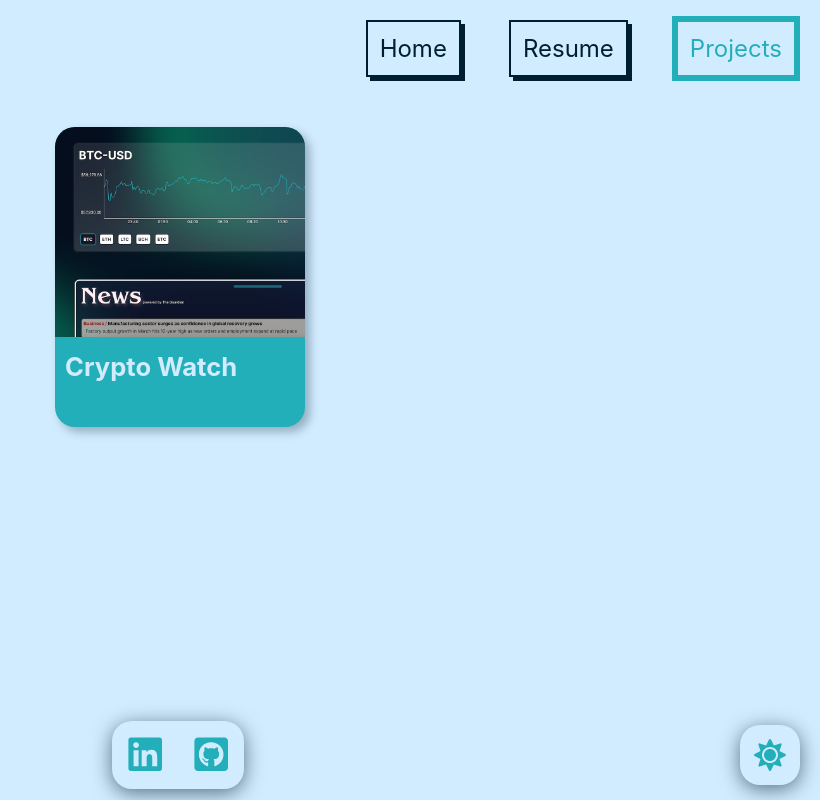
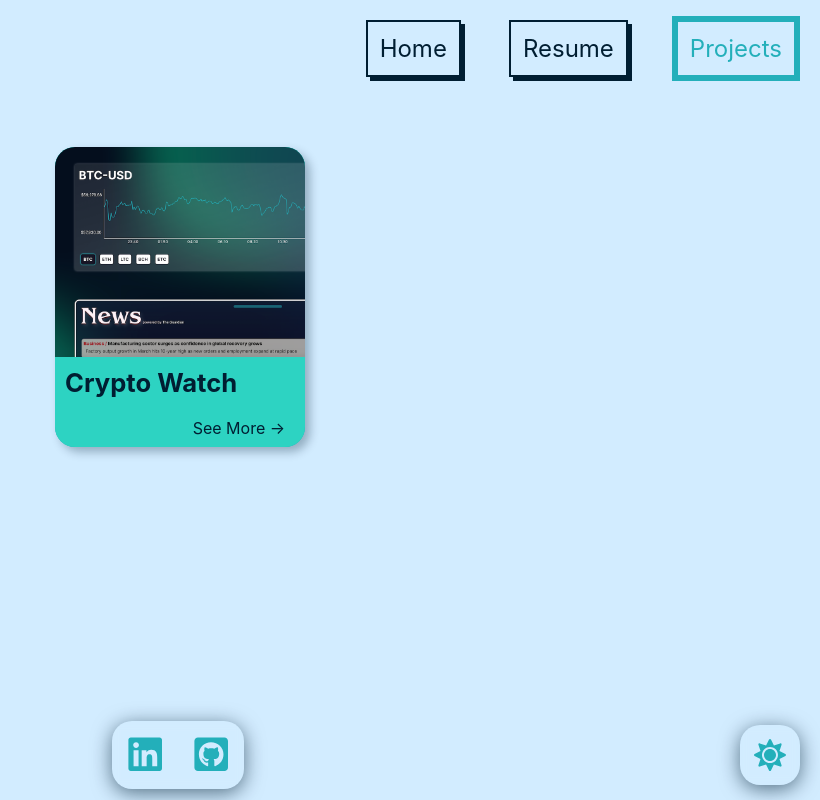
Before and after one commit to namfal/portfolio, a Vue app: page /projects in a window 1280 px wide. Shown: the whole page, without its empty margins (460-1280 px from the left). Built offline with nearby package versions, Linux system fonts and the light colour scheme.

Commit message:
simplified the flip card animation and completed the info on the crypto watch project

```diff
--- /dev/null
+++ b/src/components/FlipCard.vue
@@ -0,0 +1,153 @@
+<template>
+	<div class="scene">
+		<div :class="[{ 'flipped': cardFlipped}, 'card']">
+			<div class="front" @click="flipCard">
+				<img :src="require(`@/assets/${fileName}`)" alt="Screenshots of a project I worked on">
+				<h4>{{title}}</h4>
+				<div class="see-more"> See More <span class="arrow">-></span> </div>
+			</div>
+			<div class="back">
+				<img :src="require(`@/assets/${fileName}`)" alt="Screenshots of a project I worked on">
+				<h4>{{title}}</h4>
+				<p class="tech-stack">{{techStack}}</p>
+				<p>{{text}}</p>
+				<a :href="link" target="_blank">Live Demo</a>
+				<a :href="github" target="_blank">Github</a>
+				<button @click="flipCard">Close</button>
+			</div>
+		</div>
+	</div>
+</template>
+
+<script>
+export default {
+	name: 'FlipCard',
+	props: ['fileName', 'title', 'text', 'techStack', 'link', 'github'],
+	data () {
+		return {
+			cardFlipped: false
+		}
+	},
+	methods: {
+		flipCard () {
+			this.cardFlipped = !this.cardFlipped
+		}
+	}
+}
+</script>
+
+<style scoped lang="less">
+	.scene {
+		width: 350px;
+		height: 400px;
+		perspective: 600px;
+		padding: 50px;
+	}
+
+	.card {
+		width: 100%;
+		height: 100%;
+		position: relative;
+		transform-style: preserve-3d;
+		transition: transform 1s;
+		border-radius: 20px;
+	}
+
+	.card.flipped {
+		transform: rotateY(180deg);
+		overflow: unset;
+	}
+
+	.front, .back {
+		position: absolute;
+		width: 100%;
+		height: 100%;
+		backface-visibility: hidden;
+		border-radius: 20px;
+
+		img {
+			align-self: flex-start;
+		}
+
+		h4 {
+			margin: 10px;
+		}
+	}
+
+	.front {
+		overflow: hidden;
+		display: flex;
+		justify-content: space-between;
+		flex-direction: column;
+
+		img {
+			height: 70%;
+		}
+
+
+		.see-more {
+			align-self: flex-end;
+			margin: 10px 20px;
+
+			.arrow {
+				display: inline-block;
+				transition: transform 200ms ease-in-out;
+			}
+		}
+
+		&:hover {
+			cursor: pointer;
+
+			.arrow {
+				transform: translateX(10px);
+			}
+		}
+	}
+
+	.back {
+		transform: rotateY(180deg);
+		overflow: scroll;
+
+		p, button, a {
+			margin: 10px;
+		}
+
+		.tech-stack {
+			font-size: 1em;
+			border: 1px solid;
+			display: inline-block;
+			padding: 5px;
+			border-radius: 8px;
+			margin: 5px 10px;
+		}
+
+		img {
+			height: 50%;
+		}
+
+		a, a:active, a:visited {
+			color: #000;
+			text-decoration: none;
+
+			&:hover {
+				color: rebeccapurple;
+			}
+		}
+
+		button {
+			margin: 20px auto;
+			display: block;
+			padding: 10px;
+			background-color: white;
+			border: 2px solid black;
+			border-radius: 8px;
+			font-weight: 600;
+			transition: all 100ms ease-in-out;
+
+			&:hover {
+				background-color: black;
+				color: white;
+			}
+		}
+	}
+</style>
--- a/src/styles/dark-theme.less
+++ b/src/styles/dark-theme.less
@@ -110,13 +110,20 @@
 *******************************************/
 
 #app.dark .container-projects .card {
-	background: @bright-turquoise;
 	box-shadow: 5px 5px 10px 0 fade(@onahau, 20);
 	color: @midnight;
 
 	&:hover {
 		box-shadow: 5px 5px 10px 5px fade(@onahau, 20);
 	}
+}
+
+#app.dark .card .front {
+	background: @bright-turquoise;
+}
+
+#app.dark .card .back {
+	background: @jade;
 }
 
 @supports (-moz-appearance:none) {
--- a/src/styles/light-theme.less
+++ b/src/styles/light-theme.less
@@ -106,11 +106,19 @@
 #app.light .container-projects .card {
 	background: @sea-green;
 	box-shadow: 5px 5px 10px 0 fade(@midnight, 30);
-	color: @onahau;
+	color: @midnight;
 
 	&:hover {
 		box-shadow: 5px 5px 10px 5px fade(@midnight, 30);
 	}
+}
+
+#app.light .card .front {
+	background: @turquoise;
+}
+
+#app.light .card .back {
+	background: @sea-green;
 }
 
 @supports (-moz-appearance:none) {
--- a/src/views/Projects.vue
+++ b/src/views/Projects.vue
@@ -1,52 +1,23 @@
 <template>
 	<div class="container-projects">
-		<div :class="[{'shown' : showBlur}, 'blur']" @click="e => close()"></div>
-		<div class="card" @click="e => expand(e)">
-			<div class="card-child">
-				<div class="front-content">
-					<img src="../assets/crypto-watch.png" alt="">
-					<h4>Crypto Watch</h4>
-				</div>
-				<div class="backside-content">
-					Reverse Content
-					<button @click.stop="e => close(e.target.parentNode.parentNode)">Close</button>
-				</div>
-			</div>
-		</div>
+		<FlipCard
+			fileName="crypto-watch.png"
+			title="Crypto Watch"
+			link="https://tender-bose-c576c3.netlify.app"
+			text="A simple crypto currency price tracker, using Coinbase Pro's Web Hooks API to update prices in real time."
+			techStack="React App"
+			github="https://github.com/namfal/cryptocurrency-watch"
+		>
+		</FlipCard>
 	</div>
 </template>
 
 <script>
+import FlipCard from '../components/FlipCard'
+
 export default {
 	name: 'Projects',
-	data () {
-		return {
-			showBlur: false,
-			currentlyOpenCard: null
-		}
-	},
-	methods: {
-		viewportPercentage (percentage) {
-			return {width: window.innerWidth * percentage / 100, height: window.innerHeight * percentage / 100}
-		},
-		expand (e) {
-			if (this.showBlur) return
-			const {x, y} = e.target.parentNode.getBoundingClientRect()
-			const { width, height } = this.viewportPercentage(70)
-			const translateX = (window.innerWidth / 2) - x - (width / 2)
-			const translateY = (window.innerHeight / 2) - y - (height / 2)
-			e.target.parentNode.classList.toggle('expanded')
-			e.target.style.transform = `translate(${translateX}px, ${translateY}px) rotateY(180deg)`
-			this.showBlur = true
-			this.currentlyOpenCard = e.target
-		},
-		close (element = this.currentlyOpenCard) {
-			element.parentNode.classList.toggle('expanded')
-			element.style.transform = `rotateY(0deg) translate(0px, 0px)`
-			this.showBlur = false
-			this.currentlyOpenCard = null
-		}
-	}
+	components: { FlipCard }
 }
 </script>
 
@@ -59,93 +30,4 @@ export default {
 		align-items: flex-start;
 		flex-wrap: wrap;
 	}
-
-	.card {
-		width: 250px;
-		height: 300px;
-		margin: 30px;
-		position: relative;
-		border-radius: 20px;
-		overflow: hidden;
-		transition: all 100ms ease-in-out;
-
-		.card-child {
-			position: absolute;
-			top: 0;
-			left: 0;
-			height: 100%;
-			width: 100%;
-			transition: all 500ms linear;
-
-			.backside-content {
-				display: none;
-			}
-
-			.front-content {
-				height: 100%;
-				overflow: hidden;
-				pointer-events: none;
-
-				img {
-					height: 70%;
-				}
-
-				h4 {
-					margin: 10px;
-				}
-			}
-		}
-
-		&.expanded {
-			display: flex;
-			justify-content: center;
-			align-items: center;
-			background-color: transparent;
-			overflow: unset;
-
-			.card-child {
-				position: absolute;
-				top: 0;
-				left: 0;
-				width: 70vw;
-				height: 70vh;
-				pointer-events: auto;
-				background-color: white;
-				overflow: scroll;
-				z-index: 4;
-
-				.backside-content {
-					display: unset;
-					transform: rotateY(180deg);
-					position: absolute;
-					top: 0;
-					right: 0;
-				}
-
-				.front-content {
-					display: none;
-				}
-			}
-		}
-
-		&:hover {
-			cursor: pointer;
-		}
-	}
-
-	.blur {
-		position: absolute;
-		height: 100vh;
-		width: 100vw;
-		top: 0;
-		left: 0;
-		z-index: 3;
-		background: linear-gradient(to bottom right, rgba(0, 8, 17, 0.64), rgba(0, 30, 50, 0.4));
-		backdrop-filter: blur(5px);
-		display: none;
-
-		&.shown {
-			display: unset;
-		}
-	}
 </style>
```
